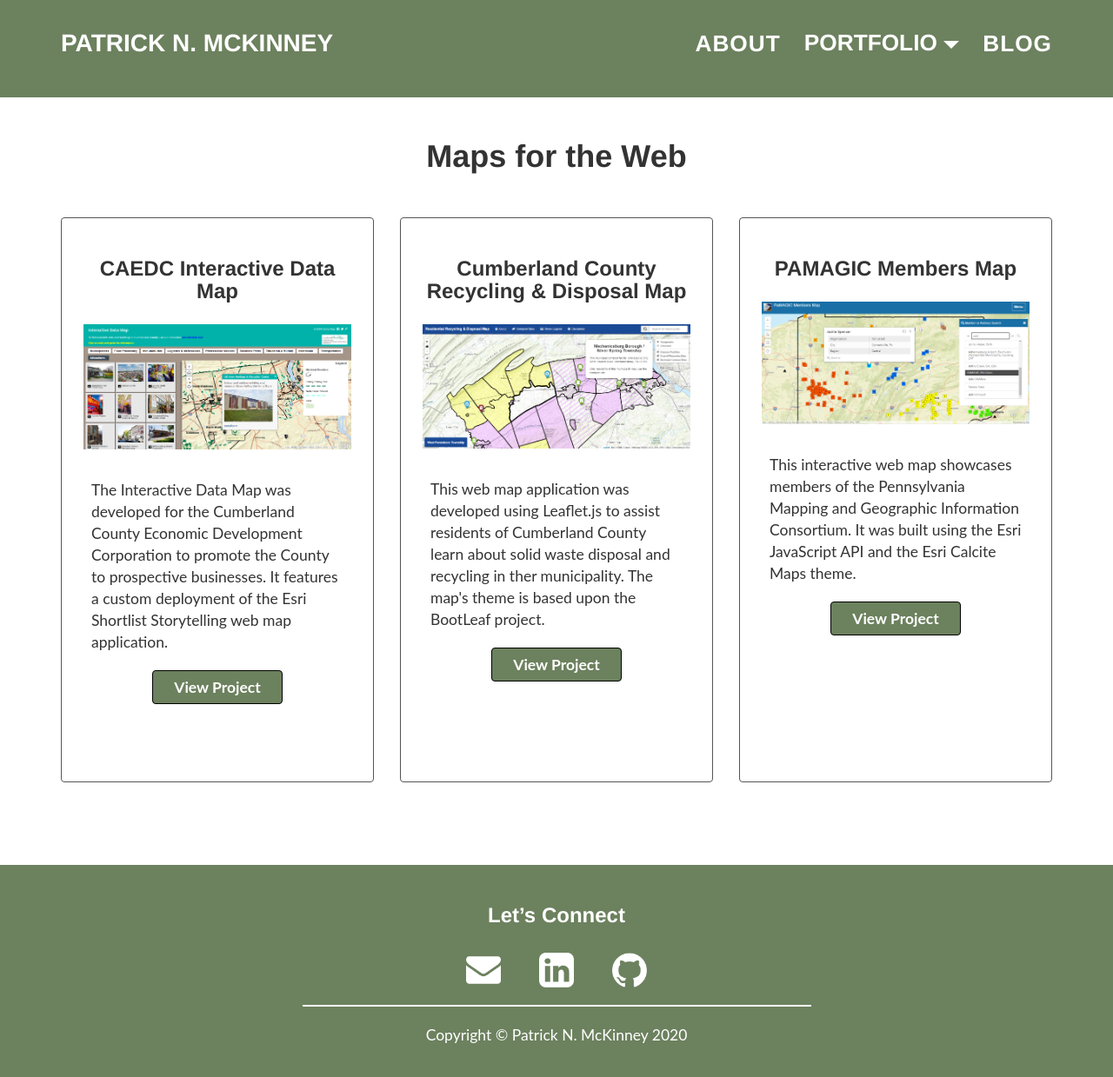
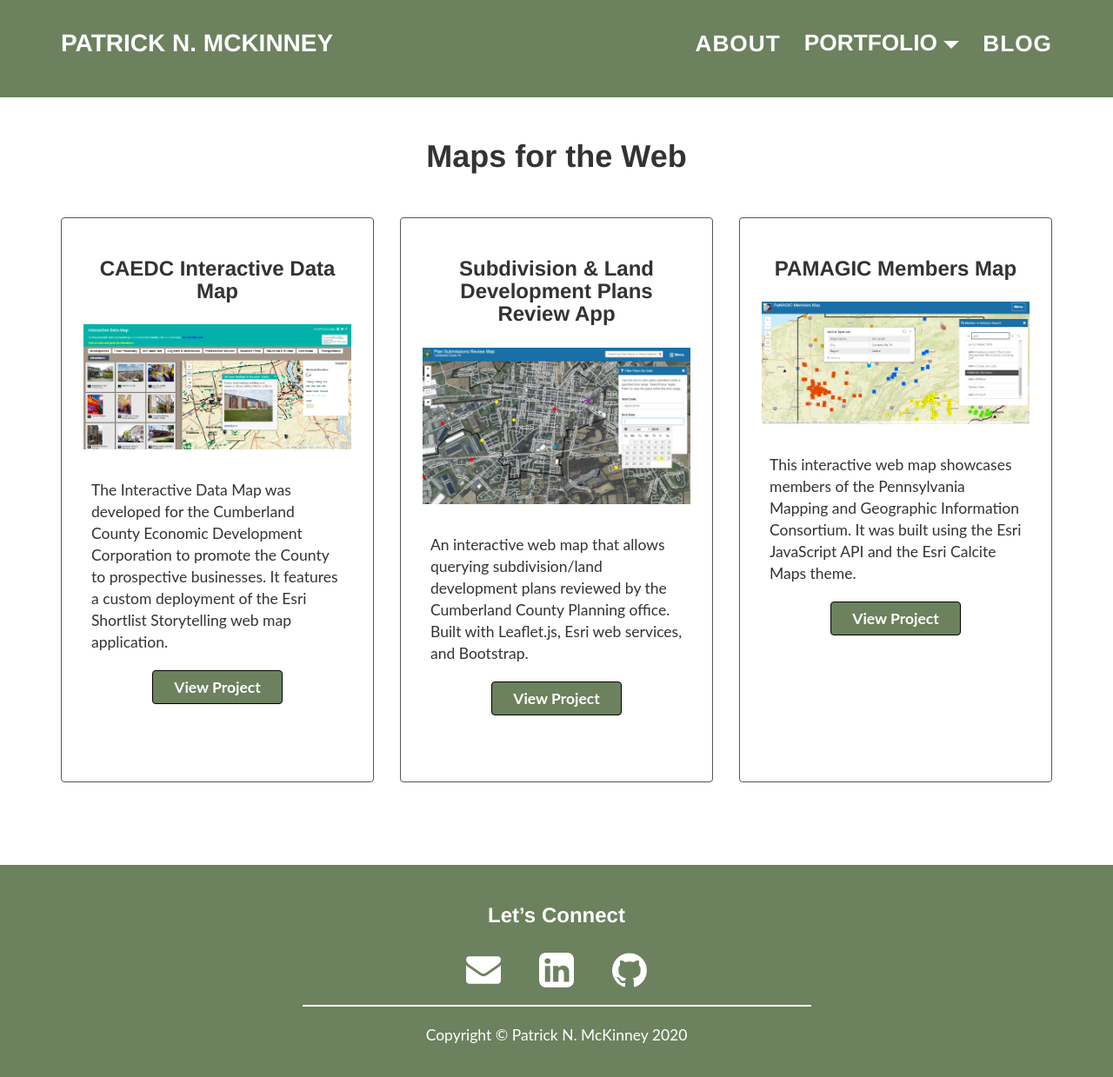
Before and after one commit to pmacMaps/website-live-test, a Jekyll site: the page built from portfolio_pages/web_maps.md, in a window 1280 px wide and 1248 px high. Shown: the top 1239 px of the window at 87% size. Built offline with Jekyll 4.4.1, drawn with Linux system fonts in a browser that asks for light colours.

Commit message:
replace recycling/disposal app with sld app

```diff
--- a/_data/projects/webMaps.json
+++ b/_data/projects/webMaps.json
@@ -7,11 +7,11 @@
         "teaser": "The Interactive Data Map was developed for the Cumberland County Economic Development Corporation to promote the County to prospective businesses.  It features a custom deployment of the Esri Shortlist Storytelling web map application."
     },
     {
-        "title": "Cumberland County Recycling &#38; Disposal Map",
-        "image": "rd-map-screenshot.png",
-        "image-alt": "screenshot of the Residential Recycling & Disposal web mapp application",
-        "url": "/portfolio/product/recycling-disposal-map",
-        "teaser": "This web map application was developed using Leaflet.js to assist residents of Cumberland County learn about solid waste disposal and recycling in ther municipality.  The map's theme is based upon the BootLeaf project."
+        "title": "Subdivision &#38; Land Development Plans Review App",
+        "image": "date-picker-map-screenshot.png",
+        "image-alt": "screen shot of a web map app",
+        "url": "https://gis.ccpa.net/sld/activity/",
+        "teaser": "An interactive web map that allows querying subdivision/land development plans reviewed by the Cumberland County Planning office.  Built with Leaflet.js, Esri web services, and Bootstrap."
     },
     {
         "title": "PAMAGIC Members Map",
```
